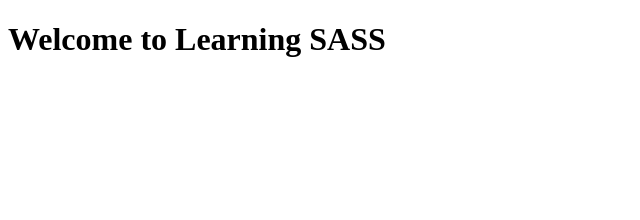
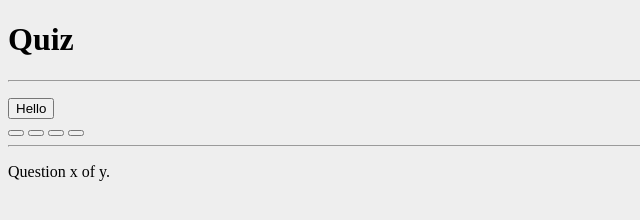
Before and after one commit to Envaya/Learning_Sass, a website: page index.html in a window 1280 px wide. Shown: the whole page, without its empty margins (0-640 px from the left). Drawn offline with Linux system fonts and the light colour scheme.

Commit message:
Gruntfile, HTML, CSS

```diff
--- /dev/null
+++ b/_/components/sass/styles.css
@@ -0,0 +1,22 @@
+
+body {
+	box-sizing: border-box;
+	margin: 0;
+	padding: 0;
+}
+
+.break-top {
+	margin-top: 20px;
+}
+
+.break-bot {
+	margin-top: 50px;
+}
+
+h1 {
+	font-size: 40pt;
+}
+
+p {
+	color: pink;
+}
--- a/_/css/styles.css
+++ b/_/css/styles.css
@@ -0,0 +1,6 @@
+
+
+
+body {
+	background-color: #eeeeee;
+}
--- a/_/js/script.js
+++ b/_/js/script.js
@@ -0,0 +1 @@
+var greeter=function(e,l){switch(l){case"male":console.log("Hello Mr. "+e+".");break;case"female":console.log("Hello Ms. "+e+".")}};greeter("Franziska","ss");
--- a/index.html
+++ b/index.html
@@ -5,8 +5,30 @@
 	<link rel="stylesheet" type="text/css" href="_/css/styles.css">
 </head>
 <body>
-<h1>Welcome to Learning SASS</h1>
 
-<script type="text/javascript" src="_/js/script.js"></script>
+<div class="grid">
+	<div id="quiz">
+		<h1>Quiz</h1>
+		<hr  class="break-top">
+		<p id="question"></p>
+		<button type="button">Hello</button>
+		<div class="answers">
+			<button id="btn-0"><span id="choice0"></span></button>
+			<button id="btn-1"><span id="choice1"></span></button>
+			<button id="btn-2"><span id="choice2"></span></button>
+			<button id="btn-3"><span id="choice3"></span></button>
+		</div>
+		<hr class="break-bot">
+		<footer>
+			<p id="progress">Question x of y.</p>
+		</footer>
+	</div>
+</div>
+
+
+
+
+<script src="_/js/script.js"></script>
+<script src="http://localhost:35729/livereload.js"></script>
 </body>
 </html>
```
Also changed, not shown: _/components/js/script.js (+15 -0 lines), gruntfile.js (added, +24 -0 lines), package.json (added, +12 -0 lines).
